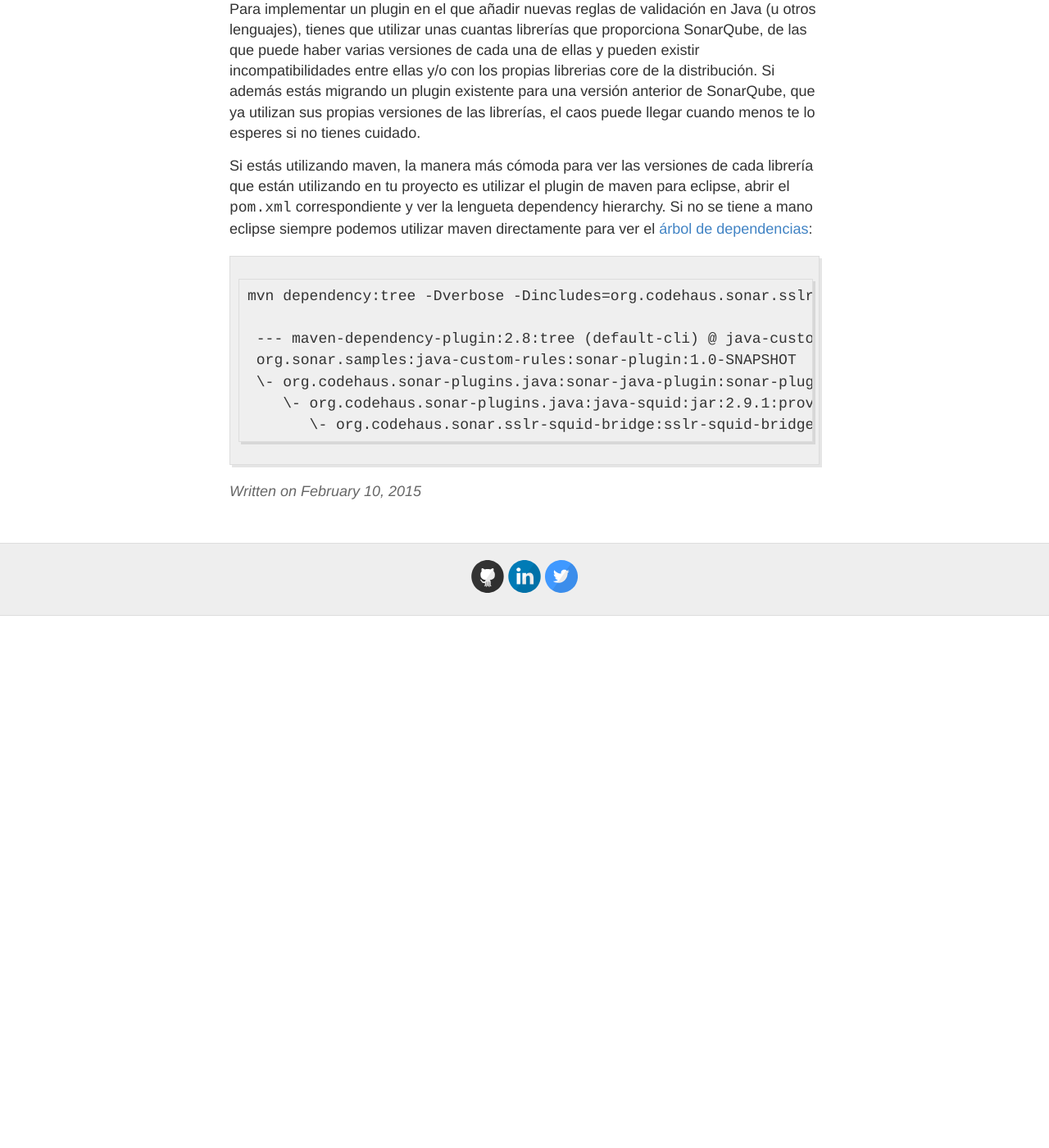
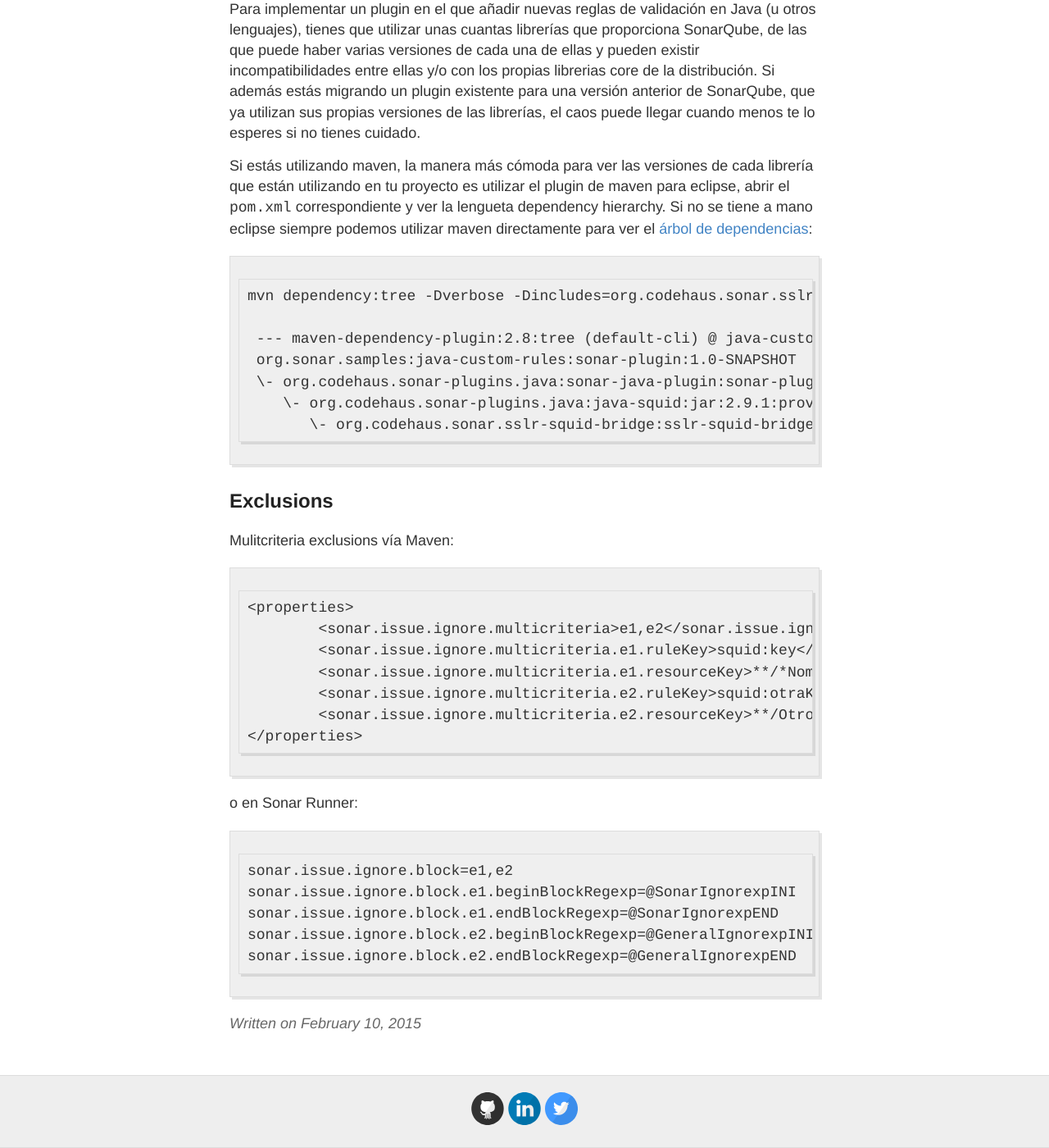
Before and after one commit to alpoza/alpoza.github.io, a Jekyll site: the page built from _posts/2015-2-10-Sopa-de-sonar.md, in a window 1280 px wide and 1400 px high, scrolled down 2536 px. Shown: the whole window at 82% size. Built offline with Jekyll 4.4.1, drawn with Linux system fonts in a browser that asks for light colours; Markdown is read by kramdown in place of the engine named in the settings; comment, search, counter and statistics services are not loaded; before the commit the page ends 3287 px from its top, so only the background shows below that.

Commit message:
sonar exclusions

```diff
--- a/_posts/2015-2-10-Sopa-de-sonar.md
+++ b/_posts/2015-2-10-Sopa-de-sonar.md
@@ -76,3 +76,22 @@
      \- org.codehaus.sonar-plugins.java:sonar-java-plugin:sonar-plugin:2.9.1:provided
         \- org.codehaus.sonar-plugins.java:java-squid:jar:2.9.1:provided
            \- org.codehaus.sonar.sslr-squid-bridge:sslr-squid-bridge:jar:2.4:provided
+
+## Exclusions
+Mulitcriteria exclusions vía Maven:
+
+    <properties>
+            <sonar.issue.ignore.multicriteria>e1,e2</sonar.issue.ignore.multicriteria>
+            <sonar.issue.ignore.multicriteria.e1.ruleKey>squid:key</sonar.issue.ignore.multicriteria.e1.ruleKey>
+            <sonar.issue.ignore.multicriteria.e1.resourceKey>**/*Nombre.java</sonar.issue.ignore.multicriteria.e1.resourceKey>
+            <sonar.issue.ignore.multicriteria.e2.ruleKey>squid:otraKey</sonar.issue.ignore.multicriteria.e2.ruleKey>
+            <sonar.issue.ignore.multicriteria.e2.resourceKey>**/OtroNombre.java</sonar.issue.ignore.multicriteria.e2.resourceKey>
+    </properties>
+
+o en Sonar Runner:
+
+    sonar.issue.ignore.block=e1,e2
+    sonar.issue.ignore.block.e1.beginBlockRegexp=@SonarIgnorexpINI
+    sonar.issue.ignore.block.e1.endBlockRegexp=@SonarIgnorexpEND
+    sonar.issue.ignore.block.e2.beginBlockRegexp=@GeneralIgnorexpINI
+    sonar.issue.ignore.block.e2.endBlockRegexp=@GeneralIgnorexpEND
```
